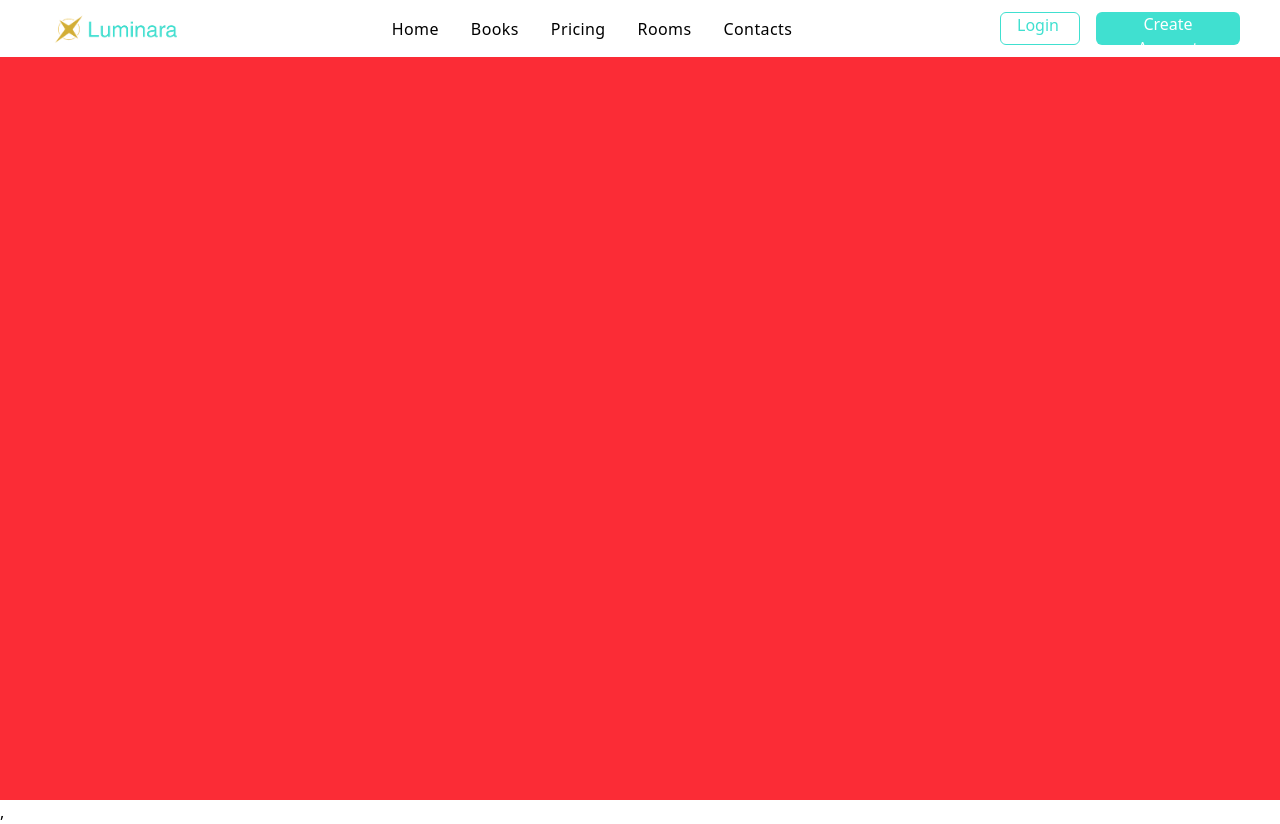
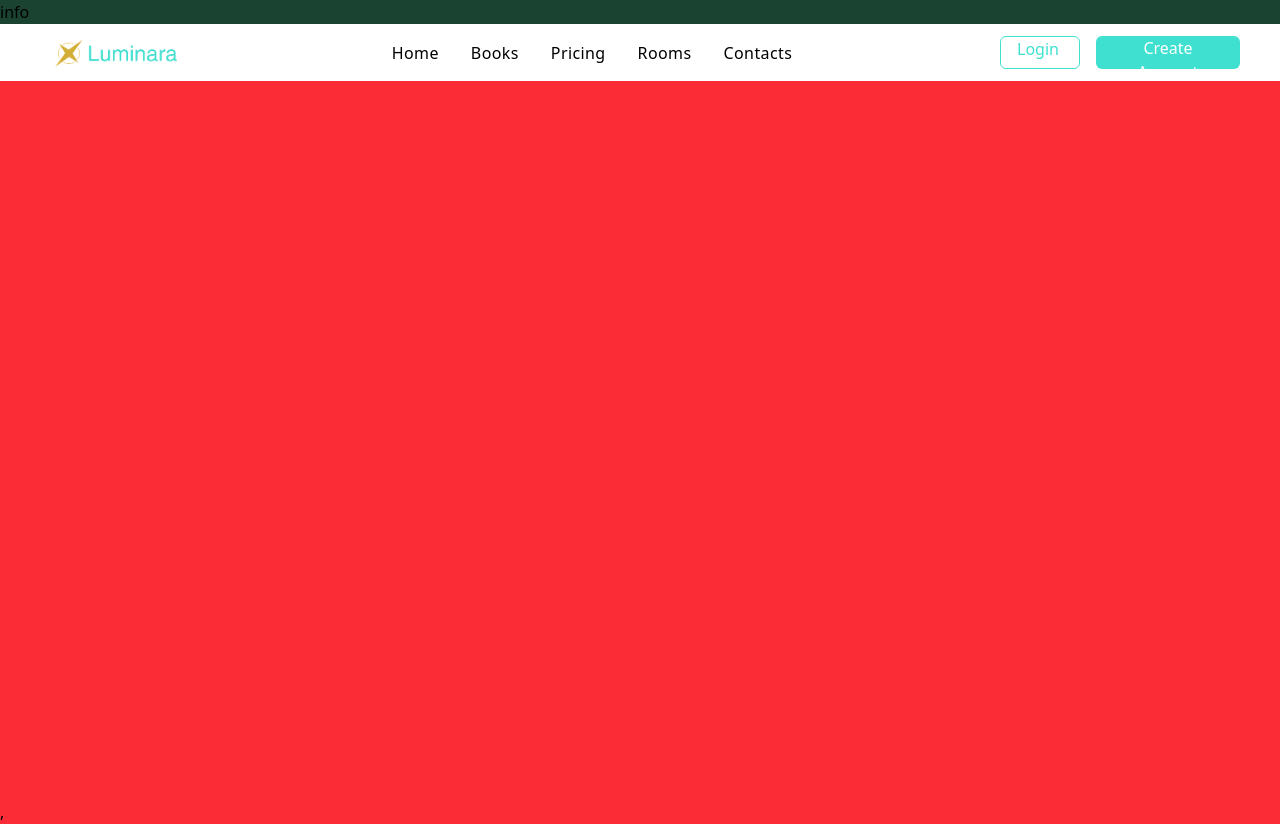
Before and after one commit to dani-dina/Hotel-Management-System-, a React (Vite) app in the folder frontend/: page / in a window 1280 px wide. Built offline with nearby package versions, Linux system fonts and the light colour scheme.

Commit message:
Navigations

```diff
--- /dev/null
+++ b/frontend/src/components/Info.jsx
@@ -0,0 +1,9 @@
+const Info = () => {
+  return (
+    <section className='w-full bg-primary'>
+      info
+    </section>
+  );
+}
+
+export default Info;
--- a/frontend/src/components/Navbar.jsx
+++ b/frontend/src/components/Navbar.jsx
@@ -10,7 +10,7 @@ const Navbar = () => {
   };
 
   return (
-    <div className="w-full fixed top-0 left-0 bg-white z-50">
+    <div className="w-full fixed bg-white z-50">
       <div className="w-full flex justify-between items-center px-10">
         <a className="w-[10rem]  p-2" href="/">
           <img src={logo} alt='LUMINARA'/>
--- a/frontend/src/pages/Home.jsx
+++ b/frontend/src/pages/Home.jsx
@@ -1,8 +1,11 @@
 import Navbar from '../components/Navbar';
 import Hero from '../components/Hero';
+import Info from '../components/Info';
+
 const Home = () => {
   return(
     <section className='w-full h-full'>
+      <Info />
       <Navbar />
       <Hero />
     </section>
--- a/frontend/tailwind.css
+++ b/frontend/tailwind.css
@@ -1,5 +1,5 @@
 @import "tailwindcss";
 
 @theme {
-  --color-pri : #FF0000;
+  --color-primary : #1B4332;
 }
```
